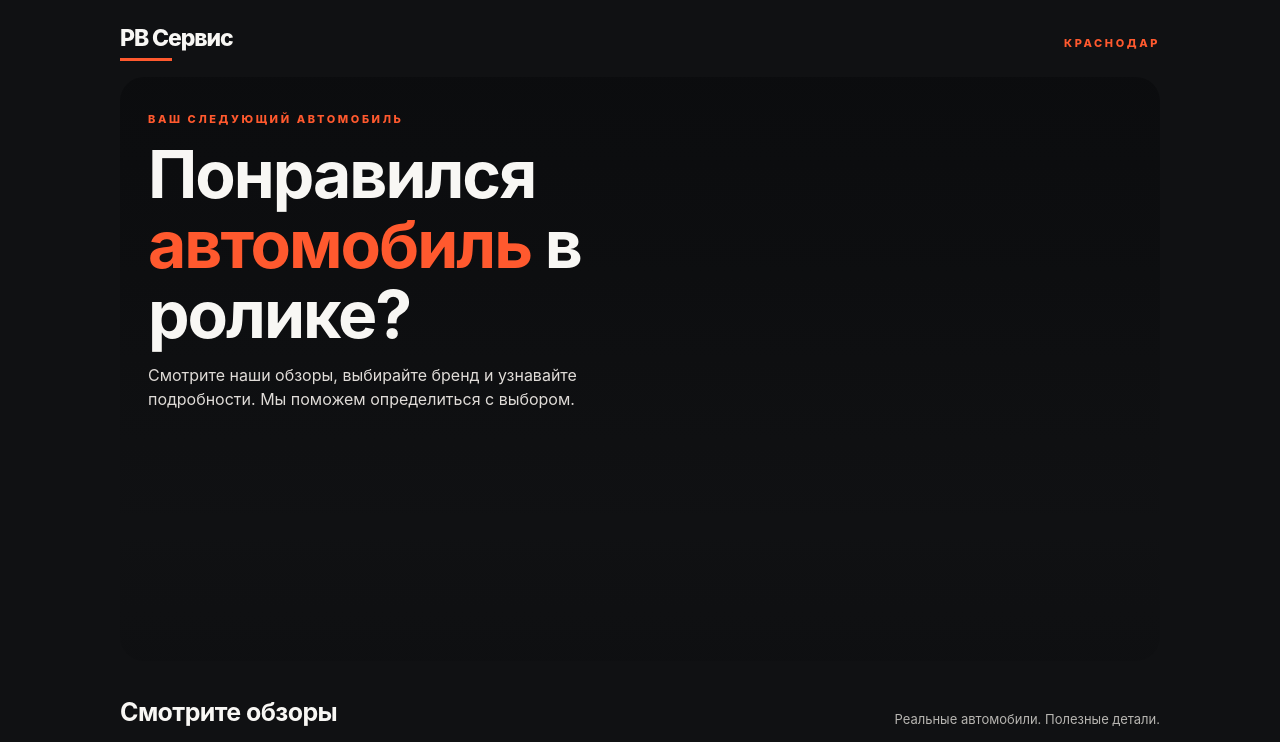
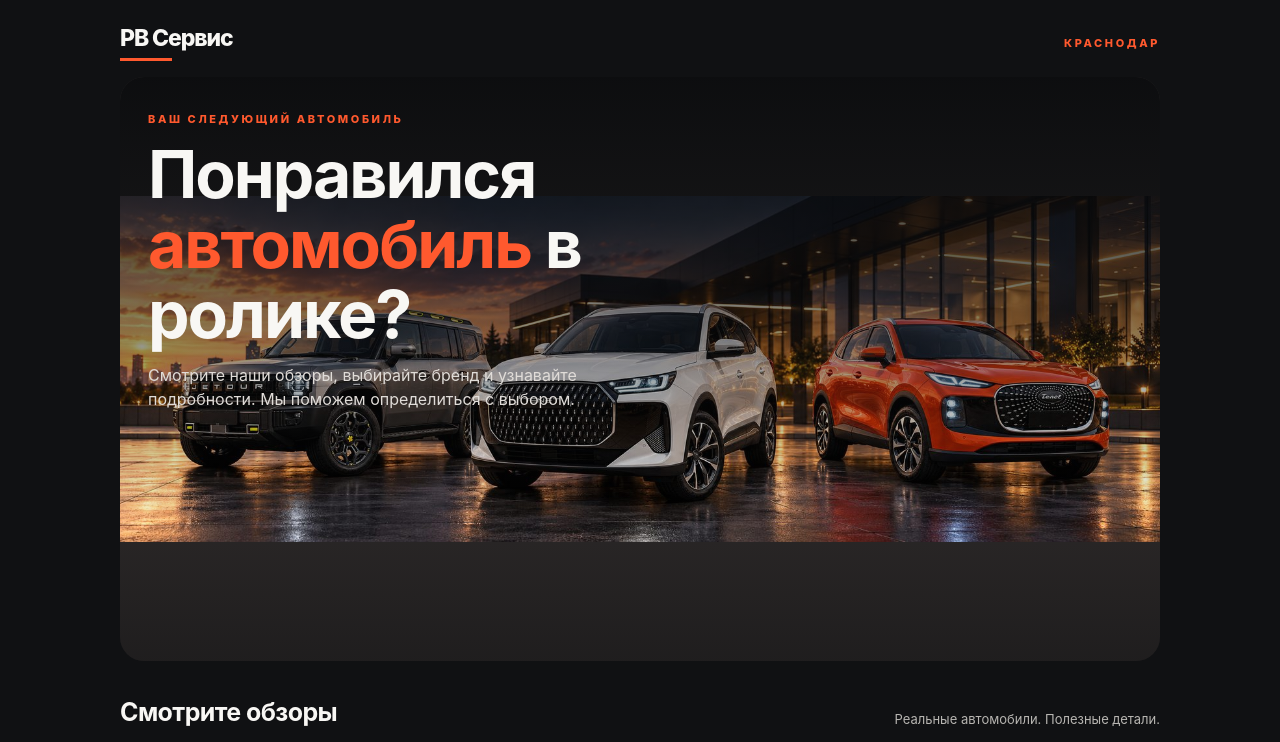
Before and after one commit to rvservice/rv-service-links, a plain HTML site: page index.html in a window 1280 px wide. Shown: the top 742 px of the page. Drawn offline with Linux system fonts and the light colour scheme.

Commit message:
Update index.html

```diff
--- a/index.html
+++ b/index.html
@@ -11,7 +11,7 @@
     *{box-sizing:border-box}html{scroll-behavior:smooth}body{margin:0;background:var(--bg);color:var(--text);font-family:Inter,-apple-system,BlinkMacSystemFont,"Segoe UI",Arial,sans-serif;-webkit-font-smoothing:antialiased}
     a{color:inherit;text-decoration:none}a:focus-visible{outline:3px solid #fff;outline-offset:4px}.container{width:min(100% - 32px,1040px);margin:auto}
     header{display:flex;align-items:center;justify-content:space-between;padding:24px 0 16px}.logo{font-size:23px;font-weight:800;letter-spacing:-1.1px}.logo span{display:block;width:52px;height:3px;background:var(--accent);margin-top:6px}.eyebrow{font-size:11px;letter-spacing:2.6px;font-weight:800;text-transform:uppercase;color:var(--accent)}
-    .hero{position:relative;isolation:isolate;overflow:hidden;border-radius:24px;min-height:425px;display:flex;align-items:flex-start;padding:35px 28px 250px;background:#292626 url('hero-3cars.jpg') center center/contain no-repea}
+    .hero{position:relative;isolation:isolate;overflow:hidden;border-radius:24px;min-height:425px;display:flex;align-items:flex-start;padding:35px 28px 250px;background:#292626 url('hero-3cars.jpg') center center/contain no-repeat}
     .hero:before{content:"";position:absolute;inset:0;background:linear-gradient(180deg,rgba(11,12,14,.94),rgba(11,12,14,.64) 31%,rgba(11,12,14,0) 77%,rgba(11,12,14,.32));z-index:-1}
     h1{font-size:clamp(35px,7vw,66px);line-height:1.06;letter-spacing:-2px;margin:14px 0 13px;max-width:700px}h1 em{font-style:normal;color:var(--accent)}.intro{max-width:440px;color:#e0dcd8;line-height:1.5;font-size:16px;margin:0}
     .section-head{display:flex;align-items:end;justify-content:space-between;gap:12px;margin:36px 0 16px}.section-head h2{margin:0;font-size:25px;letter-spacing:-.6px}.section-head p{color:var(--muted);font-size:13px;margin:0}
```
